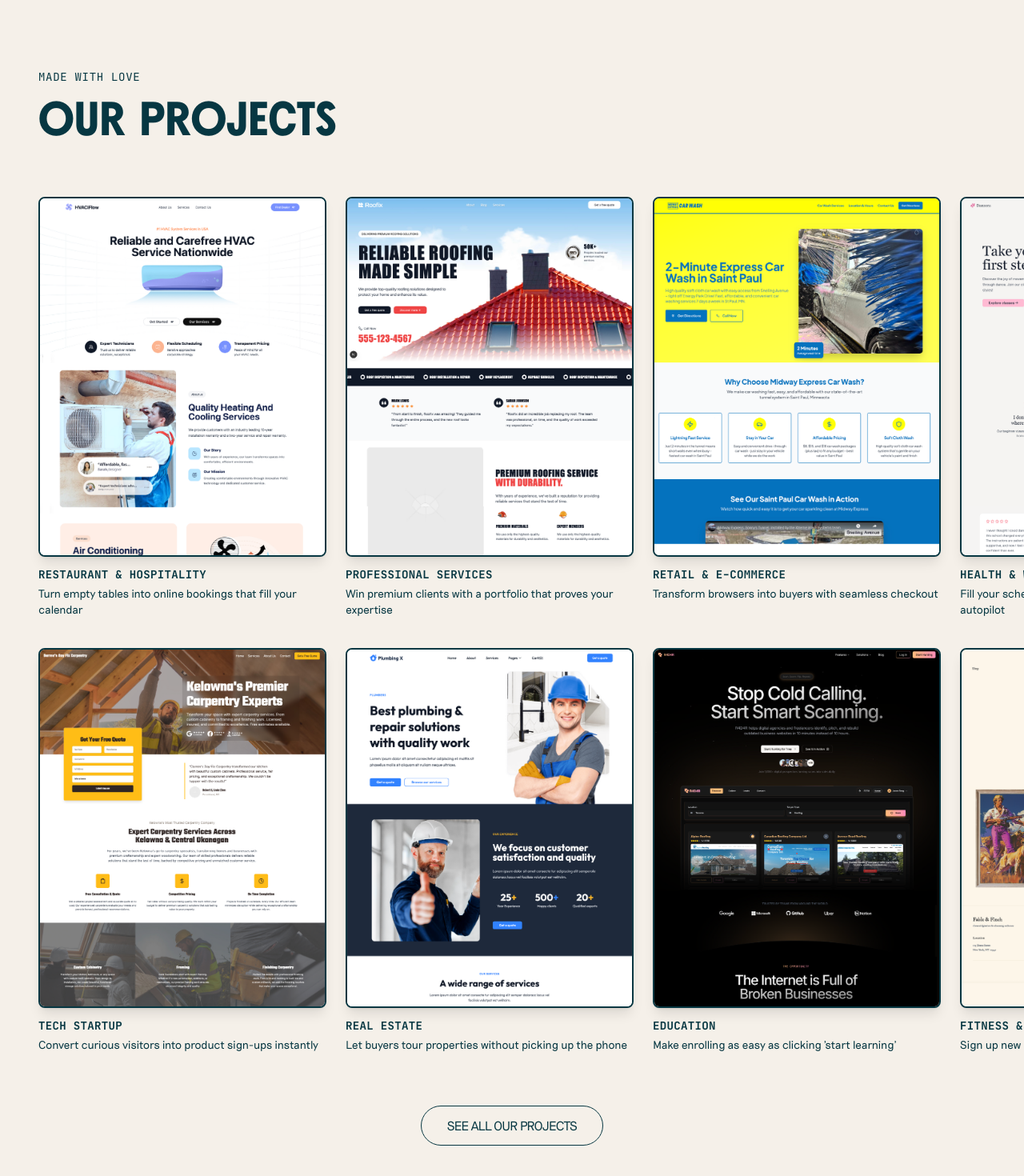
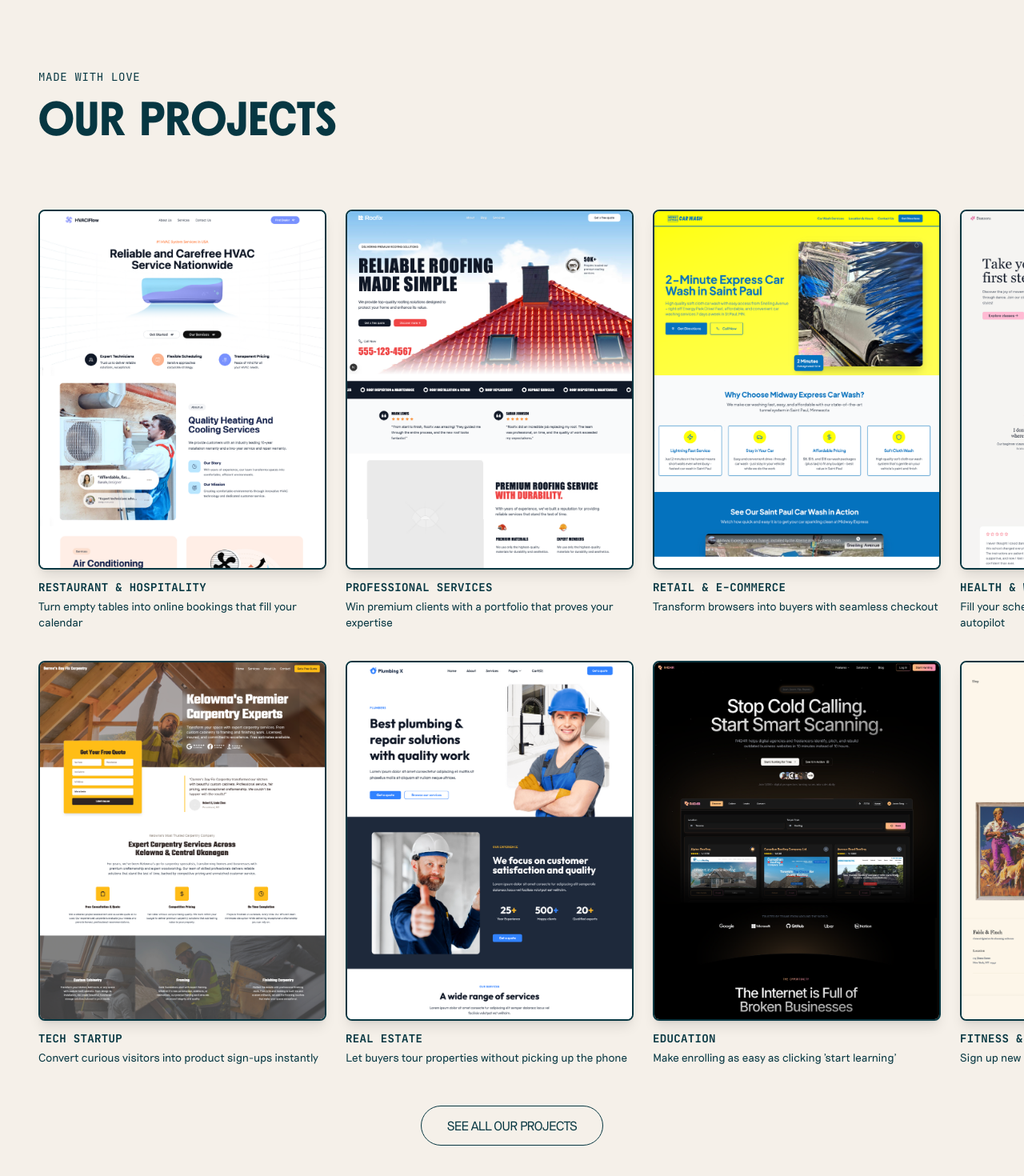
Before and after one commit to BROTHERBERG/trailhead, a Next.js app: page / in a window 1280 px wide. Shown: the part 2654-4124 px from the top of the page at 80% size. Built offline with nearby package versions, Linux system fonts and the light colour scheme.

Commit message:
Fix portfolio card clipping on hover - add padding to prevent top cutoff

```diff
--- a/components/Portfolio.tsx
+++ b/components/Portfolio.tsx
@@ -63,7 +63,7 @@ export default function Portfolio() {
       {/* Portfolio Cards - Two Rows */}
       <div className="overflow-x-auto pl-4 md:pl-8 lg:px-12 space-y-6">
         {/* Row 1 */}
-        <div className="relative h-[540px]">
+        <div className="relative h-[540px] pt-4">
           {row1.map((project, index) => {
             const cardWidth = 360;
             const gap = 24;
@@ -118,7 +118,7 @@ export default function Portfolio() {
         </div>
 
         {/* Row 2 */}
-        <div className="relative h-[540px]">
+        <div className="relative h-[540px] pt-4">
           {row2.map((project, index) => {
             const cardWidth = 360;
             const gap = 24;
```
